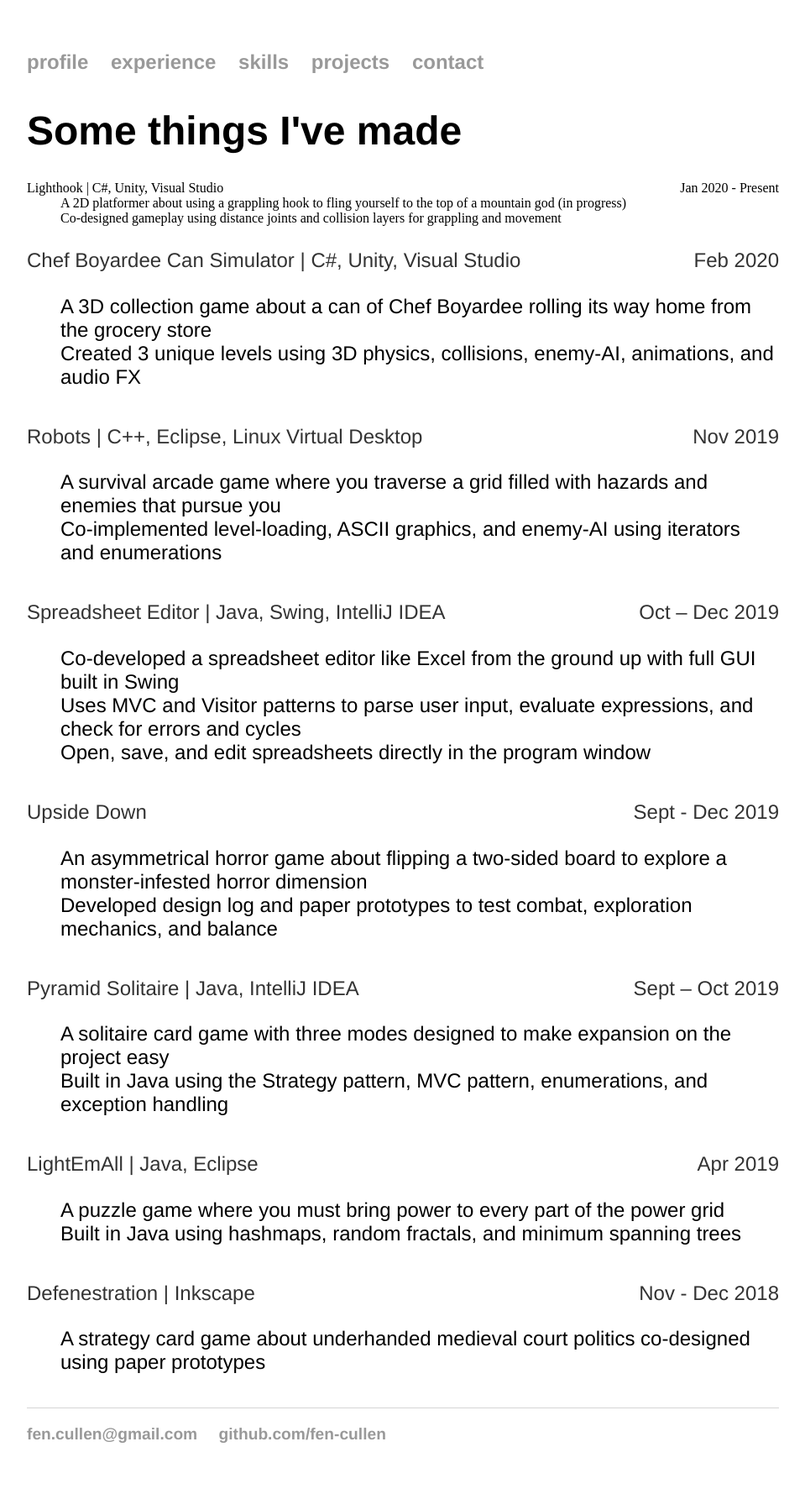
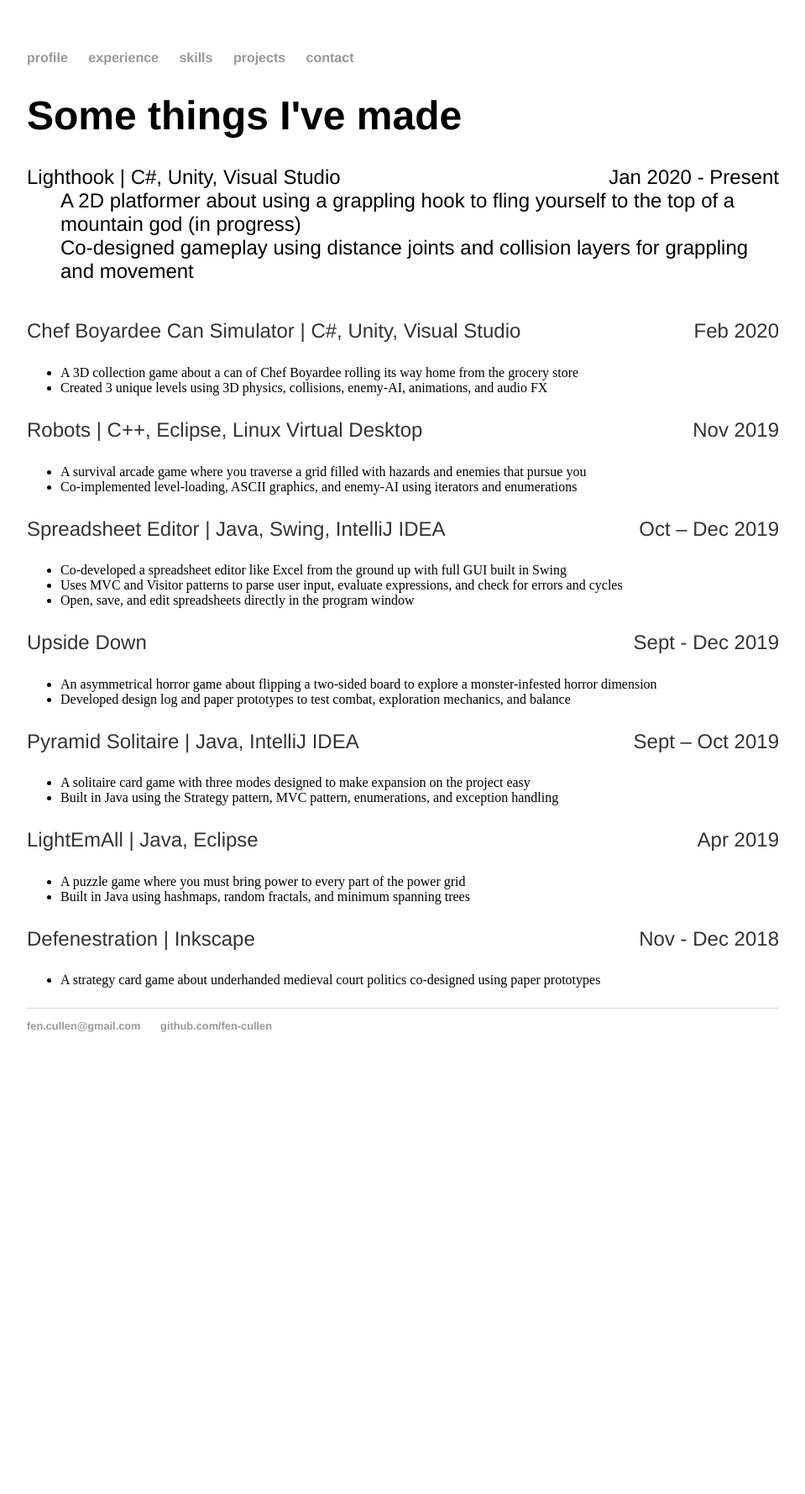
Before and after one commit to fen-cullen/fen-cullen.github.io, a Jekyll site: the page built from projects/index.html, in a window 1280 px wide. Shown: the whole page at 84% size, without its empty margins (160-1119 px from the left). Built offline with Jekyll 4.4.1, drawn with Linux system fonts in a browser that asks for light colours; after the commit the page ends 1289 px from its top, so only the background shows below that.

Commit message:
Update main.css

```diff
--- a/css/main.css
+++ b/css/main.css
@@ -38,13 +38,12 @@ footer {
     font-size: .8em;
 }
 
-ul {
+dl {
     margin: 20px auto 40px;
     font-size: 1.5em;
     font-family:'Helvetica', 'Arial', 'Sans-Serif';
 }
 
-ul li {
-    list-style: none;
-    font-family:'Helvetica', 'Arial', 'Sans-Serif';
+dl dd {
+    list-style: circle;
 }
```
